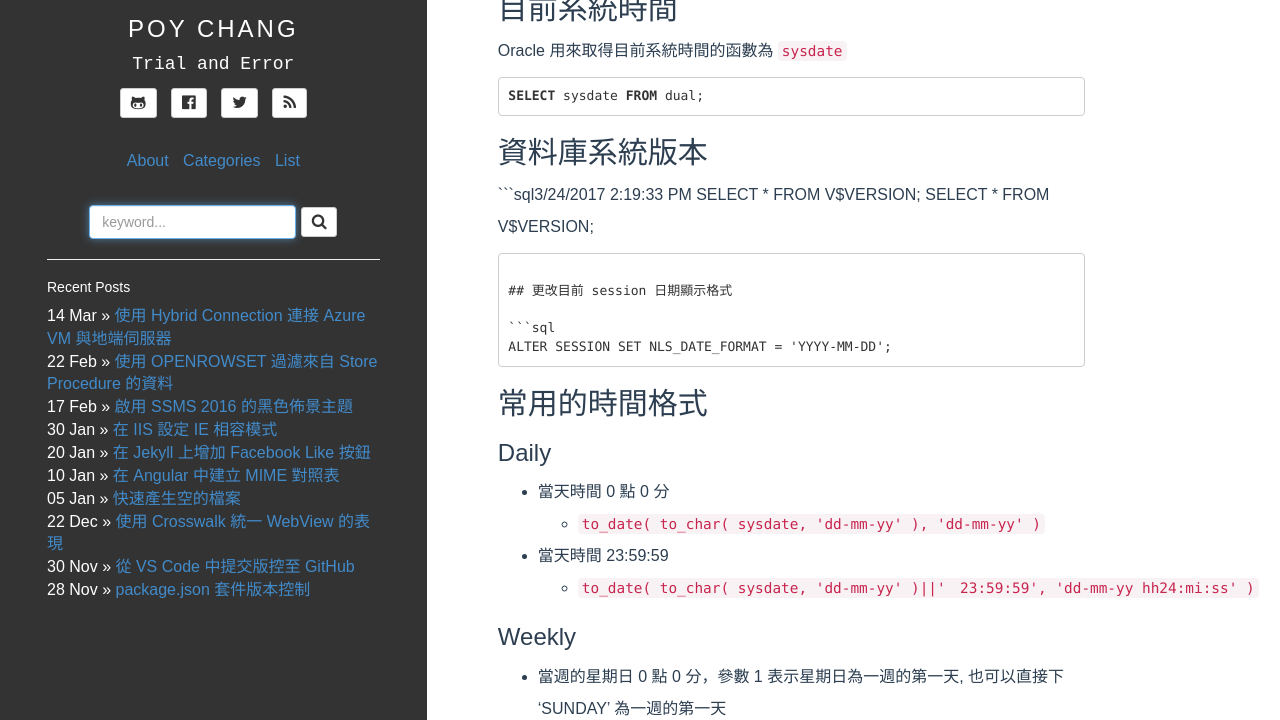
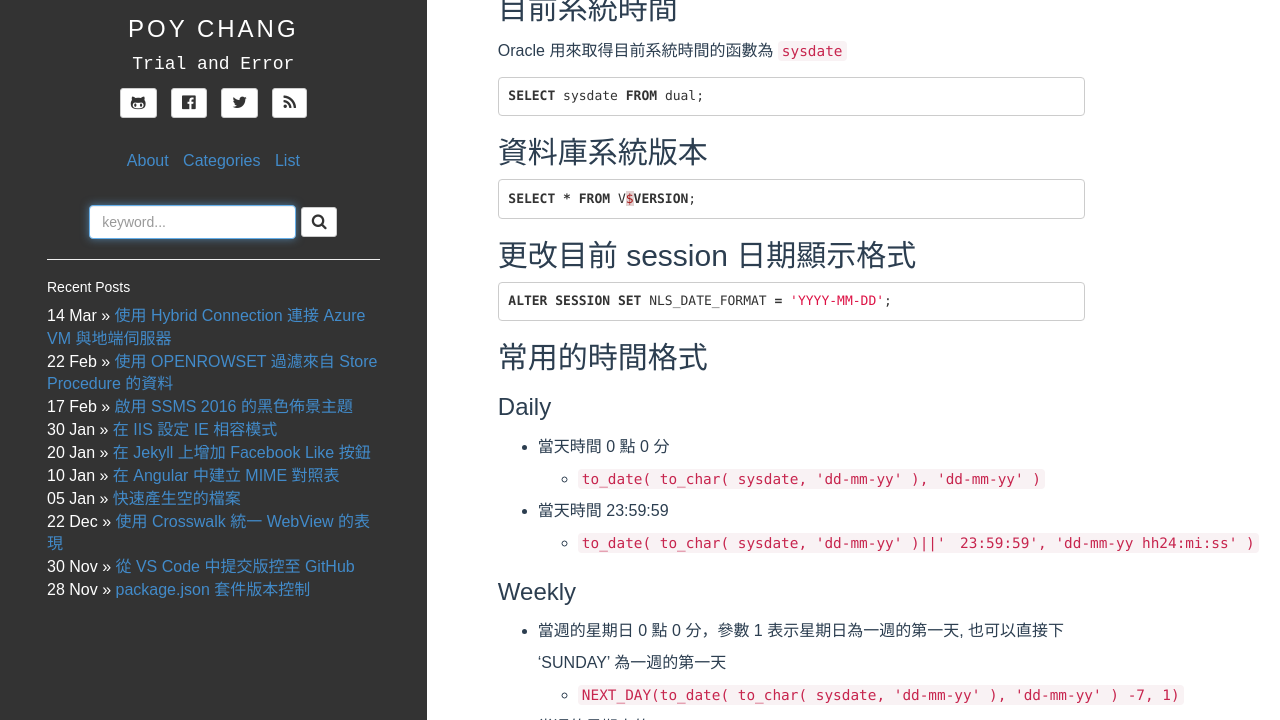
Before and after one commit to poychang/poychang.github.io, a Jekyll site: the page built from _posts/1970-01-01-oracle-sql.md, in a window 1280 px wide and 900 px high, cut to the strip 180-900 px from the top of the window. Built offline with Jekyll 4.4.1, drawn with Linux system fonts in a browser that asks for light colours; some web fonts are replaced; comment, search, counter and statistics services are not loaded.

Commit message:
alter post

````diff
--- a/_posts/1970-01-01-oracle-sql.md
+++ b/_posts/1970-01-01-oracle-sql.md
@@ -15,7 +15,7 @@ SELECT sysdate FROM dual;
 ```
 ## 資料庫系統版本
 
-```sql3/24/2017 2:19:33 PM SELECT * FROM V$VERSION;
+```sql
 SELECT * FROM V$VERSION;
 ```
 
````
